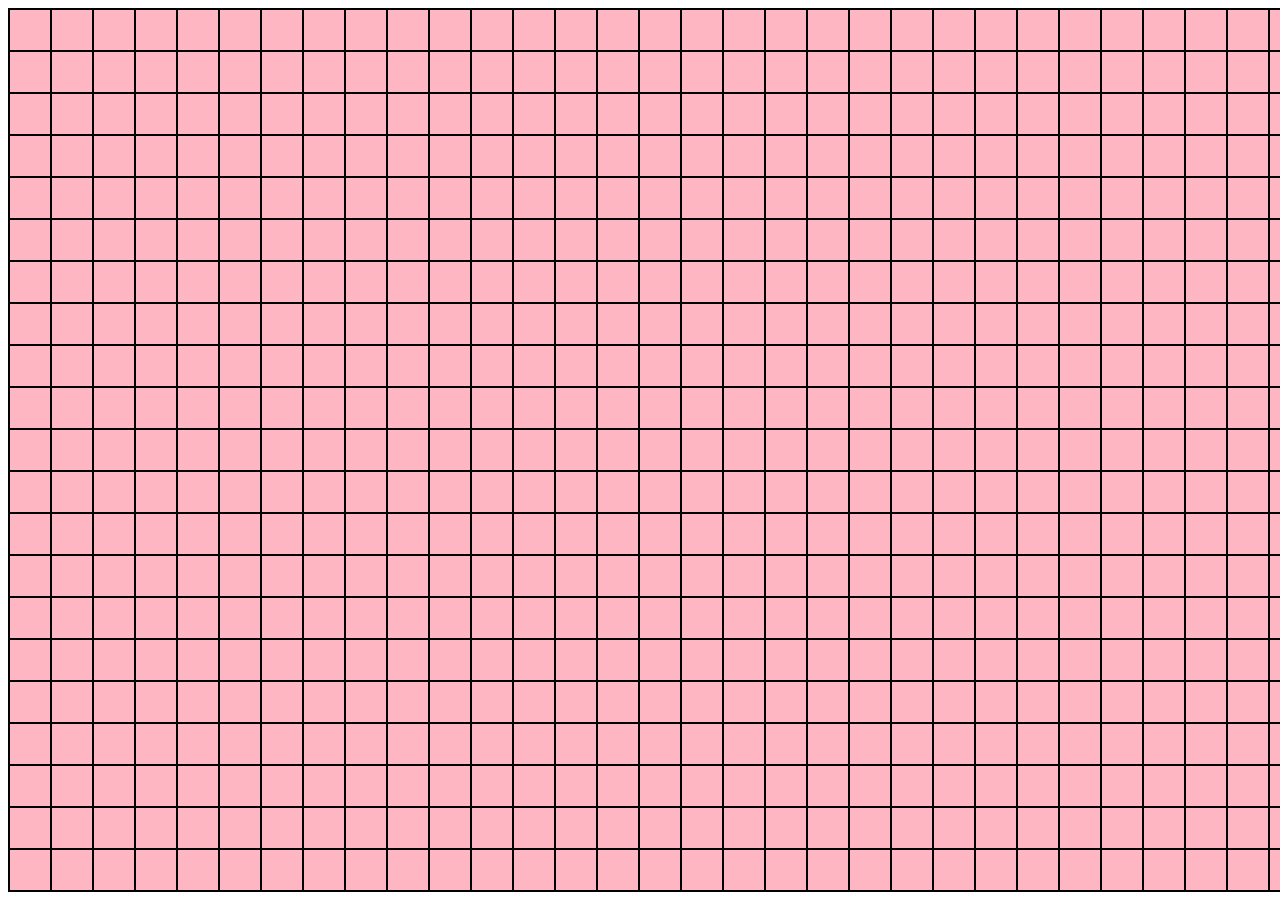
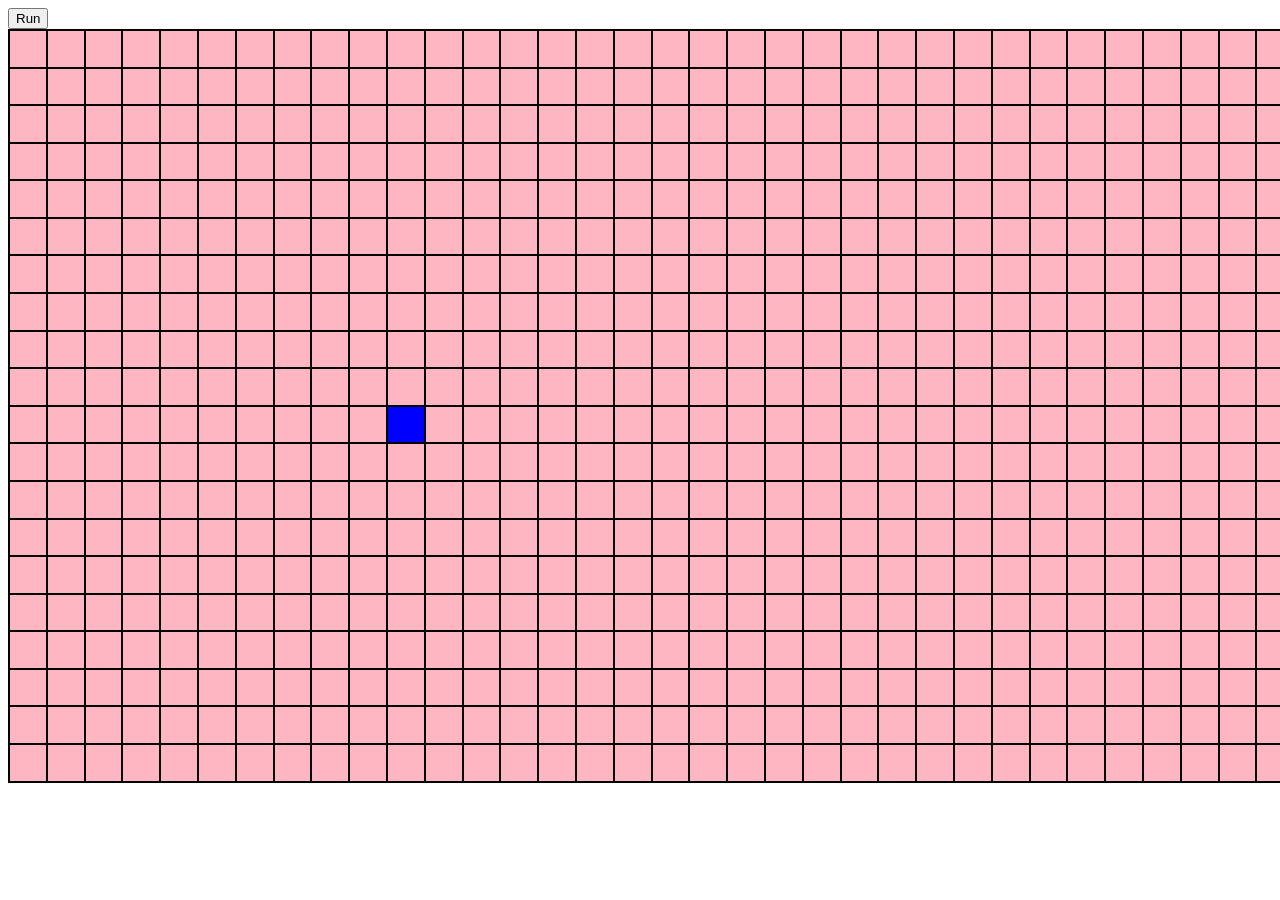
Before and after one commit to saiat3/vue-pathfinder, a Vue app: page / in a window 1280 px wide. Shown: the top 900 px of the page. After the commit the page ends 800 px from the top, so only its background shows below. Built offline with nearby package versions, Linux system fonts and the light colour scheme.

Commit message:
Broken commit

```diff
--- /dev/null
+++ b/src/components/DijkstraService.js
@@ -0,0 +1,71 @@
+// Performs Dijkstra's algorithm; returns *all* nodes in the order
+// in which they were visited. Also makes nodes point back to their
+// previous node, effectively allowing us to compute the shortest path
+// by backtracking from the finish node.
+function dijkstra(grid, startNode, finishNode) {
+  const visitedNodesInOrder = [];
+  startNode.distance = 0;
+  const unvisitedNodes = getAllNodes(grid);
+  while (!!unvisitedNodes.length) {
+    sortNodesByDistance(unvisitedNodes);
+    const closestNode = unvisitedNodes.shift();
+    // If we encounter a wall, we skip it.
+    if (closestNode.isWall) continue;
+    // If the closest node is at a distance of infinity,
+    // we must be trapped and should therefore stop.
+    if (closestNode.distance === Infinity) return visitedNodesInOrder;
+    closestNode.isVisited = true;
+    visitedNodesInOrder.push(closestNode);
+    if (closestNode === finishNode) return visitedNodesInOrder;
+    updateUnvisitedNeighbors(closestNode, grid);
+  }
+}
+
+function sortNodesByDistance(unvisitedNodes) {
+  unvisitedNodes.sort((nodeA, nodeB) => nodeA.distance - nodeB.distance);
+}
+
+function updateUnvisitedNeighbors(node, grid) {
+  const unvisitedNeighbors = getUnvisitedNeighbors(node, grid);
+  for (const neighbor of unvisitedNeighbors) {
+    neighbor.distance = node.distance + 1;
+    neighbor.previousNode = node;
+  }
+}
+
+function getUnvisitedNeighbors(node, grid) {
+  const neighbors = [];
+  const {col, row} = node;
+  if (row > 0) neighbors.push(grid[row - 1][col]);
+  if (row < grid.length - 1) neighbors.push(grid[row + 1][col]);
+  if (col > 0) neighbors.push(grid[row][col - 1]);
+  if (col < grid[0].length - 1) neighbors.push(grid[row][col + 1]);
+  return neighbors.filter(neighbor => !neighbor.isVisited);
+}
+
+function getAllNodes(grid) {
+  const nodes = [];
+  for (const row of grid) {
+    for (const node of row) {
+      nodes.push(node);
+    }
+  }
+  return nodes;
+}
+
+// Backtracks from the finishNode to find the shortest path.
+// Only works when called *after* the dijkstra method above.
+function getNodesInShortestPathOrder(finishNode) {
+  const nodesInShortestPathOrder = [];
+  let currentNode = finishNode;
+  while (currentNode !== null) {
+    nodesInShortestPathOrder.unshift(currentNode);
+    currentNode = currentNode.previousNode;
+  }
+  return nodesInShortestPathOrder;
+}
+
+export default {
+  dijkstra,
+  getNodesInShortestPathOrder
+}
--- /dev/null
+++ b/src/components/MainService.js
@@ -0,0 +1,25 @@
+const START_ROW = 10;
+const START_COL = 10;
+const FINISH_ROW = 10;
+const FINISH_COL = 40;
+
+const createNode = (col, row) => {
+  return {
+    row,
+    col,
+    isStart: col === START_COL && row === START_ROW,
+    isFinish: col === FINISH_COL && row === FINISH_ROW,
+    distance: Infinity,
+    isVisited: false,
+    isWall: false,
+    previousNode: null
+  };
+};
+
+export default {
+  createNode,
+  START_ROW,
+  START_COL,
+  FINISH_ROW,
+  FINISH_COL
+}
--- a/src/components/Pathfinder.vue
+++ b/src/components/Pathfinder.vue
@@ -1,17 +1,78 @@
 <template>
-  <div id="pathfinder">
-    <node v-for="index in 945"
-          :index="index"
-          :key="index"></node>
+  <div>
+
+    <button @click="runDijkstra">Run</button>
+
+    <div id="pathfinder">
+      <div class="row"
+           v-for="(row, rowIndex) in grid"
+      >
+        <node v-for="(nodeObject, colIndex) in row"
+              :is-finish="nodeObject.isFinish"
+              :is-visited="nodeObject.isVisited"
+              :is-start="nodeObject.isStart"></node>
+      </div>
+    </div>
   </div>
 </template>
 
 <script>
   import Node from "./node/Node";
+  import MainService from "./MainService";
+  import DijkstraService from "./DijkstraService";
 
   export default {
     name: 'Pathfinder',
+    data() {
+      return {
+        grid: [],
+        rowCount: 20,
+        colCount: 50
+      }
+    },
     components: {Node},
+    beforeMount() {
+      this.initGrid();
+      console.log(this.grid[0][0]);
+    },
+    methods: {
+      initGrid() {
+        for (let row = 0; row < this.rowCount; row++) {
+          this.grid[row] = [];
+          for (let col = 0; col < this.colCount; col++) {
+            this.grid[row][col] = MainService.createNode(col, row);
+          }
+        }
+      },
+      animateDijkstra(visitedNodesInOrder) {
+        console.log(this.grid);
+        for (let i = 0; i < visitedNodesInOrder.length; i++) {
+          setTimeout(() => {
+            const node = visitedNodesInOrder[i];
+            const newGrid = this.grid.slice();
+            newGrid[node.row][node.col] = {
+              ...node,
+              isVisited: true
+            };
+            this.$set(this.grid, newGrid);
+          }, 10 * i);
+        }
+      },
+      async runDijkstra() {
+        const startNode = this.grid[MainService.START_ROW][MainService.START_COL];
+        const finishNode = this.grid[MainService.FINISH_ROW][MainService.FINISH_COL];
+
+        let visitedNodesInOrder =  await DijkstraService.dijkstra(this.grid, startNode, finishNode);
+
+        for (let i = 0; i < this.grid.length; i++) {
+          for (let j = 0; j < this.grid[i].length; j++) {
+            this.grid[i][j].isVisited = false;
+          }
+        }
+
+        this.animateDijkstra(visitedNodesInOrder);
+      }
+    }
   }
 </script>
 
--- a/src/components/node/Node.vue
+++ b/src/components/node/Node.vue
@@ -1,34 +1,72 @@
 <template>
-  <div id="node">
+  <div id="node" :class="`${className}`">
   </div>
 </template>
 
 <script>
   export default {
     name: 'Node',
-    props: {
-      index: {
-        type: Number
+    props: ['isStart', 'isFinish', 'isVisited'],
+    data() {
+      return {
+        className: ''
       }
+    },
+    methods: {
+      updateClass() {
+        if (this.isStart) {
+          this.className = 'is-start-node'
+        } else if (this.isFinish) {
+          this.className = 'is-finish-node'
+        } else if (this.isVisited) {
+          this.className = 'is-visited-node'
+        } else {
+          this.className = '';
+        }
+      }
+    },
+    beforeMount() {
+      this.updateClass()
+    },
+    watch: {
+      isStart() {
+        this.updateClass();
+      },
+      isFinish() {
+        this.updateClass();
+      },
+      isVisited() {
+        this.updateClass();
+      },
     }
   }
 </script>
 
 <style lang="scss">
   #node {
-    width: 40px;
-    height: 40px;
+    width: 35.8px;
+    height: 35.58px;
     background-color: #ffb6c3;
     border: 1px solid black;
     display: inline-block;
     text-align: center;
-
 
     &:hover {
       background-color: red;
       cursor: pointer;
     }
 
+    &.is-start-node {
+      background-color: blue;
+    }
+
+    &.is-finish-node {
+      background-color: aqua;
+    }
+
+    &.is-visited-node {
+      background-color: green;
+    }
 
   }
 </style>
```
